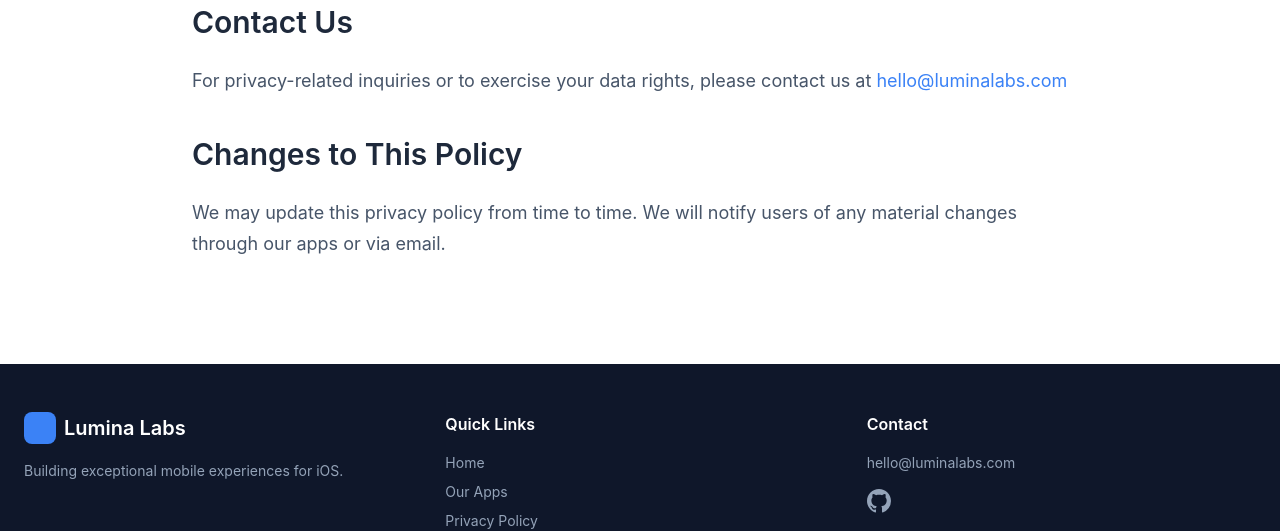
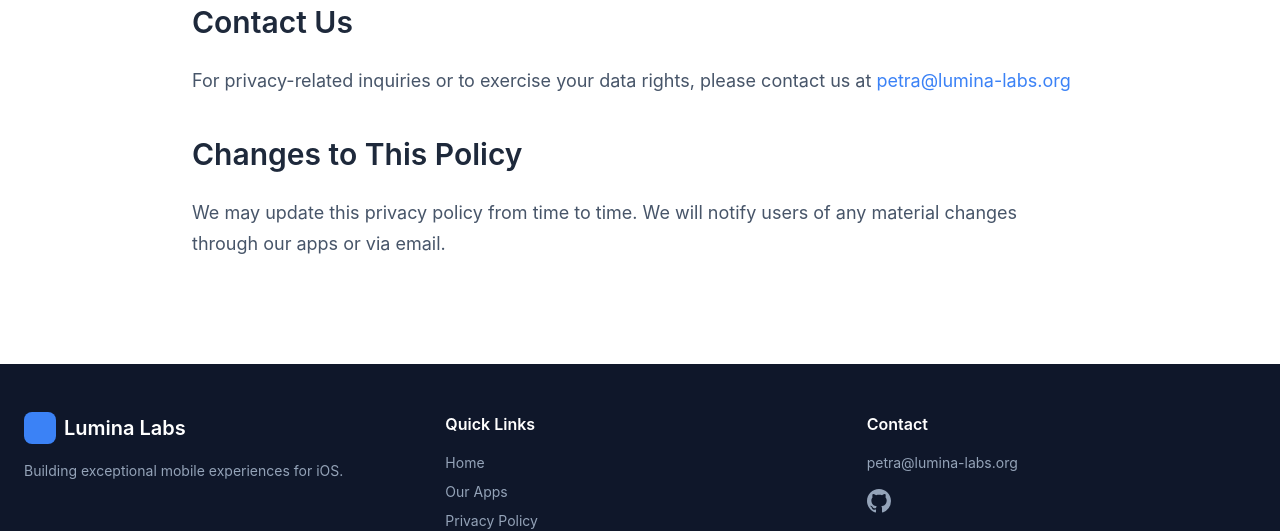
Before and after one commit to LuminaLabsIo/luminalabs-website, a Next.js app: page /privacy in a window 1280 px wide. Shown: the part 1141-1672 px from the top of the page. Built offline with nearby package versions, Linux system fonts and the light colour scheme.

Commit message:
Updated footer and privacy policy with new domain

```diff
--- a/app/privacy/page.tsx
+++ b/app/privacy/page.tsx
@@ -108,7 +108,7 @@ export default function PrivacyPolicy() {
                 href="mailto:hello@luminalabs.com"
                 style={{ color: '#3b82f6', textDecoration: 'none' }}
               >
-                hello@luminalabs.com
+                petra@lumina-labs.org
               </a>
             </p>
 
--- a/components/Footer.tsx
+++ b/components/Footer.tsx
@@ -117,7 +117,7 @@ export default function Footer() {
                 marginBottom: '1rem'
               }}
             >
-              hello@luminalabs.com
+              petra@lumina-labs.org
             </a>
 
             {/* Social Links */}
```
